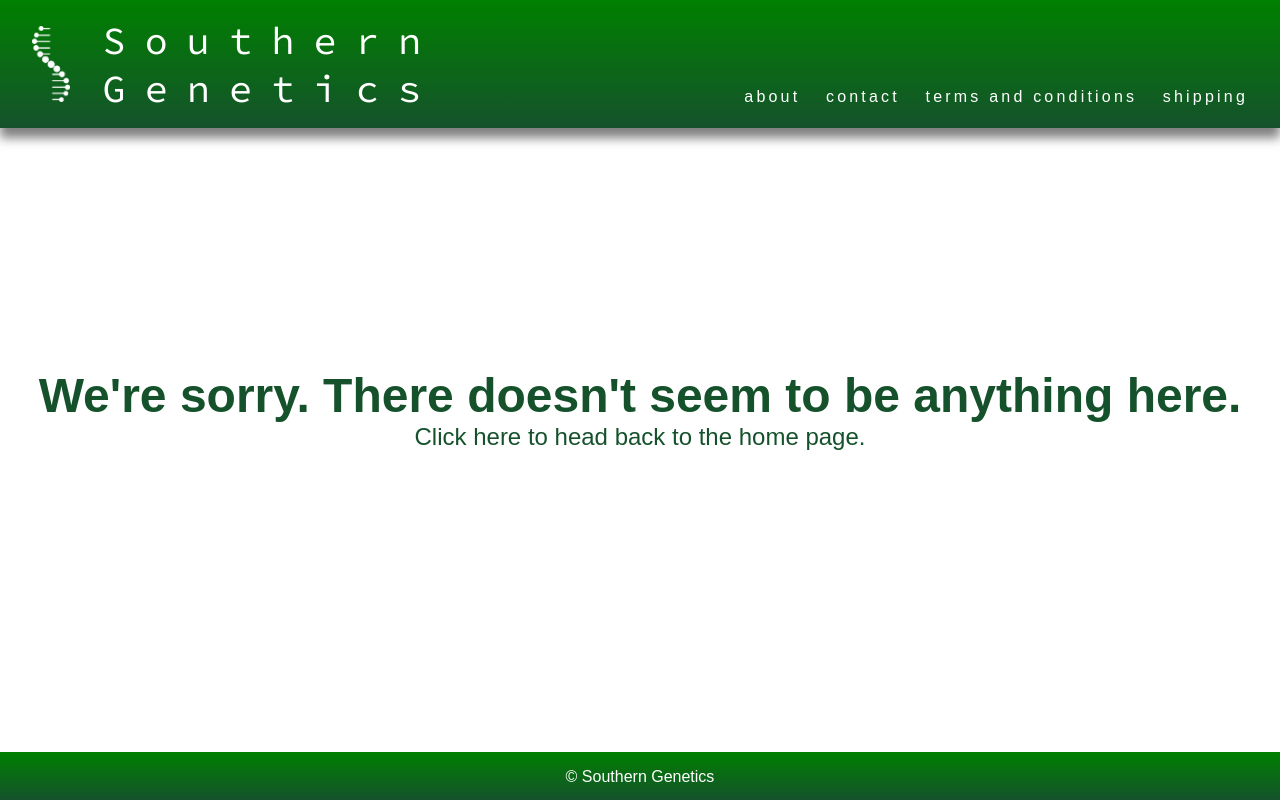
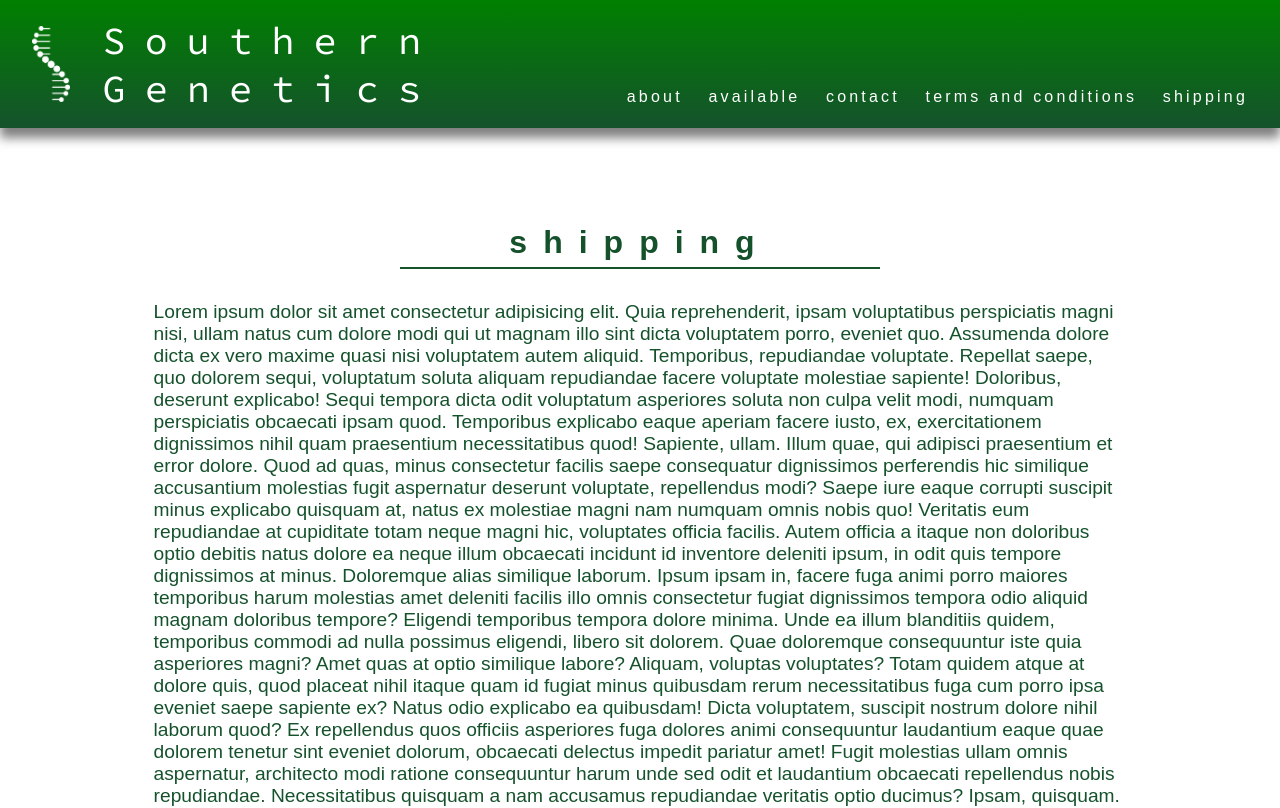
Before and after one commit to JoshuaMeeks/sogen-reptiles, a React (Create React App) app: page /shipping in a window 1280 px wide. Shown: the top 808 px of the page. Built offline with nearby package versions, Linux system fonts and the light colour scheme.

Commit message:
Add about, contact, terms and conditions and shipping pages and link them to the React router in the navbar

```diff
--- a/src/App.css
+++ b/src/App.css
@@ -35,11 +35,16 @@
   color: rgb(21, 82, 44);
 }
 
+.title-container > ul > li > a {
+  color: rgb(21, 82, 44);
+}
+
 .title {
   width: 15em;
   color: rgb(21, 82, 44);
   letter-spacing: .5em;
   font-family: sans-serif;
+  padding-bottom: .2em;
   margin: 3em 0 .4em 0;
   text-align: center;
   border-bottom: solid 2px rgb(21, 82, 44);
--- a/src/App.js
+++ b/src/App.js
@@ -5,6 +5,9 @@ import data from './data.json';
 import { Hero } from "./components/Hero";
 import { Navbar } from "./components/Navbar";
 import { About } from "./components/About";
+import { Contact } from "./components/Contact";
+import { TermsConditions } from "./components/TermsConditions";
+import { Shipping } from "./components/Shipping";
 import { Card } from "./components/Card";
 import { Error } from "./components/Error";
 import { Description } from "./components/Description";
@@ -44,6 +47,24 @@ function App() {
             path="/about"
             element={
               <About />
+            }
+          />
+          <Route
+            path="/contact"
+            element={
+              <Contact />
+            }
+          />
+          <Route
+            path="/termsconditions"
+            element={
+              <TermsConditions />
+            }
+          />
+          <Route
+            path="/shipping"
+            element={
+              <Shipping />
             }
           />
           <Route
--- /dev/null
+++ b/src/components/Contact.js
@@ -0,0 +1,10 @@
+import React from 'react'
+
+export const Contact = () => {
+  return (
+    <div className="title-container">
+      <h1 className="title">contact us</h1>
+      <p>You can contact us via email at <a href="#">contact@sogenreptiles.com</a> or visit our Instagram page at <a href="#">SoGen Reptiles</a></p>
+    </div>
+  )
+}
--- a/src/components/Hero.css
+++ b/src/components/Hero.css
@@ -2,7 +2,7 @@
   display: flex;
   justify-content: center;
   align-items: center;
-  height: 80vh;
+  height: 100vh;
   background-image: url('/public/resources/IMG_0404.jpg');
   background-repeat: no-repeat;
   background-position: 0 45%;
--- a/src/components/Hero.js
+++ b/src/components/Hero.js
@@ -6,7 +6,7 @@ export const Hero = ({setAvailability, data}) => {
   return (
     <div className='hero-container'>
       <Link to="/available">
-        <button onClick={setAvailability(data)} class='available-btn'>available</button>
+        {/* <button onClick={setAvailability(data)} class='available-btn'>available</button> */}
       </Link>
     </div>
   )
--- a/src/components/Navbar.js
+++ b/src/components/Navbar.js
@@ -15,10 +15,11 @@ export const Navbar = () => {
           </div>
         </Link>
         <ul className='links'>
-          <a href='#'><li>about</li></a>
-          <a href='#'><li>contact</li></a>
-          <a href='#'><li>terms and conditions</li></a>
-          <a href='#'><li>shipping</li></a>
+          <Link to="/about"><li>about</li></Link>
+          <Link to="/available"><li>available</li></Link>
+          <Link to="/contact"><li>contact</li></Link>
+          <Link to="/termsconditions"><li>terms and conditions</li></Link>
+          <Link to="/shipping"><li>shipping</li></Link>
         </ul>
       </nav>
     </header>
--- /dev/null
+++ b/src/components/Shipping.js
@@ -0,0 +1,23 @@
+import React from 'react'
+
+export const Shipping = () => {
+  return (
+    <div className="title-container">
+      <h1 className="title">shipping</h1>
+      <p>
+        Lorem ipsum dolor sit amet consectetur adipisicing elit. Quia reprehenderit, ipsam voluptatibus perspiciatis magni nisi, ullam natus cum dolore modi qui ut magnam illo sint dicta voluptatem porro, eveniet quo.
+        Assumenda dolore dicta ex vero maxime quasi nisi voluptatem autem aliquid. Temporibus, repudiandae voluptate. Repellat saepe, quo dolorem sequi, voluptatum soluta aliquam repudiandae facere voluptate molestiae sapiente! Doloribus, deserunt explicabo!
+        Sequi tempora dicta odit voluptatum asperiores soluta non culpa velit modi, numquam perspiciatis obcaecati ipsam quod. Temporibus explicabo eaque aperiam facere iusto, ex, exercitationem dignissimos nihil quam praesentium necessitatibus quod!
+        Sapiente, ullam. Illum quae, qui adipisci praesentium et error dolore. Quod ad quas, minus consectetur facilis saepe consequatur dignissimos perferendis hic similique accusantium molestias fugit aspernatur deserunt voluptate, repellendus modi?
+        Saepe iure eaque corrupti suscipit minus explicabo quisquam at, natus ex molestiae magni nam numquam omnis nobis quo! Veritatis eum repudiandae at cupiditate totam neque magni hic, voluptates officia facilis.
+        Autem officia a itaque non doloribus optio debitis natus dolore ea neque illum obcaecati incidunt id inventore deleniti ipsum, in odit quis tempore dignissimos at minus. Doloremque alias similique laborum.
+        Ipsum ipsam in, facere fuga animi porro maiores temporibus harum molestias amet deleniti facilis illo omnis consectetur fugiat dignissimos tempora odio aliquid magnam doloribus tempore? Eligendi temporibus tempora dolore minima.
+        Unde ea illum blanditiis quidem, temporibus commodi ad nulla possimus eligendi, libero sit dolorem. Quae doloremque consequuntur iste quia asperiores magni? Amet quas at optio similique labore? Aliquam, voluptas voluptates?
+        Totam quidem atque at dolore quis, quod placeat nihil itaque quam id fugiat minus quibusdam rerum necessitatibus fuga cum porro ipsa eveniet saepe sapiente ex? Natus odio explicabo ea quibusdam!
+        Dicta voluptatem, suscipit nostrum dolore nihil laborum quod? Ex repellendus quos officiis asperiores fuga dolores animi consequuntur laudantium eaque quae dolorem tenetur sint eveniet dolorum, obcaecati delectus impedit pariatur amet!
+        Fugit molestias ullam omnis aspernatur, architecto modi ratione consequuntur harum unde sed odit et laudantium obcaecati repellendus nobis repudiandae. Necessitatibus quisquam a nam accusamus repudiandae veritatis optio ducimus? Ipsam, quisquam.
+        Possimus itaque reprehenderit cum numquam error eligendi distinctio voluptate fugit a blanditiis eaque nobis quo harum assumenda explicabo impedit illum eos, nisi autem cumque? Exercitationem illo esse veniam. Voluptatem, facere?
+      </p>
+    </div>
+  )
+}
--- /dev/null
+++ b/src/components/TermsConditions.js
@@ -0,0 +1,23 @@
+import React from 'react'
+
+export const TermsConditions = () => {
+  return (
+    <div className="title-container">
+      <h1 className="title">terms and conditions</h1>
+      <p>
+      Lorem, ipsum dolor sit amet consectetur adipisicing elit. Placeat iste voluptate quas maxime, sit optio asperiores iusto in dolores nesciunt dolore vitae molestias velit. Sint distinctio pariatur voluptatum maxime optio.
+      Inventore impedit ipsa recusandae obcaecati aliquam commodi sint sed ut veritatis, eum, ratione quia culpa similique consequuntur ipsum architecto cupiditate quam earum. Facilis soluta, cupiditate magnam quia voluptate similique quo.
+      Nihil, nulla. Omnis perspiciatis quis doloribus mollitia qui nemo quod aspernatur voluptatibus, error veniam praesentium ratione unde modi nihil est, magni repellendus earum. Aspernatur porro eum molestiae dolorem quo incidunt!
+      Impedit, sequi perferendis. Enim nihil quae corrupti at suscipit repellendus eveniet deserunt error quibusdam adipisci velit est qui magnam iste, voluptatibus possimus, laborum inventore, cumque tenetur cum. Sunt, voluptates laudantium!
+      Eligendi, ratione itaque? Fuga omnis eaque ex consectetur enim nobis a laudantium deleniti, unde veritatis architecto aliquid neque quasi iusto recusandae, doloribus quos culpa! Incidunt accusantium eveniet maxime consectetur placeat.
+      Qui necessitatibus nesciunt aut eveniet omnis. Quo, soluta nihil incidunt minus, deleniti, modi eligendi ad adipisci sed ut commodi! Sed maxime velit ut rem exercitationem corporis odit voluptatem quas molestias.
+      Fuga, aliquid? Sed ad sapiente, atque voluptatibus natus aliquid pariatur officiis eos, placeat voluptatem aspernatur quibusdam. Libero cumque distinctio accusamus, nostrum a magnam veritatis hic nemo, natus voluptas soluta architecto.
+      Dignissimos eligendi est tempore quibusdam? Blanditiis maiores, voluptates id atque nobis aspernatur tempora? Temporibus reiciendis eveniet iure accusamus nemo recusandae illum quod cum, ea qui ratione facilis nisi fuga. Quam.
+      Deserunt incidunt accusantium, placeat velit, voluptate sed fugit blanditiis, laudantium nostrum recusandae repudiandae eligendi praesentium excepturi voluptas consequuntur alias ea. Qui asperiores incidunt ad molestiae laborum expedita iste, sapiente dolorem.
+      Velit nobis eius asperiores tenetur, distinctio odit, doloribus dolor vitae ullam nulla quae voluptates ab deserunt quaerat unde, quod aspernatur ad? Reprehenderit, sed assumenda odit tempora neque pariatur harum provident.
+      Architecto explicabo, suscipit ullam saepe accusamus quia laborum magnam hic reiciendis esse, alias nobis cumque, facilis tenetur quos iure excepturi aspernatur placeat est rem eos ducimus eligendi fuga. Quaerat, quod?
+      Placeat aliquam quisquam porro quasi. Molestiae rem ipsum esse placeat. Quibusdam deserunt, iusto voluptate deleniti, placeat ipsam voluptatum officiis non officia voluptatibus possimus corrupti iste quae amet exercitationem laboriosam fuga.
+      </p>
+    </div>
+  )
+}
```
